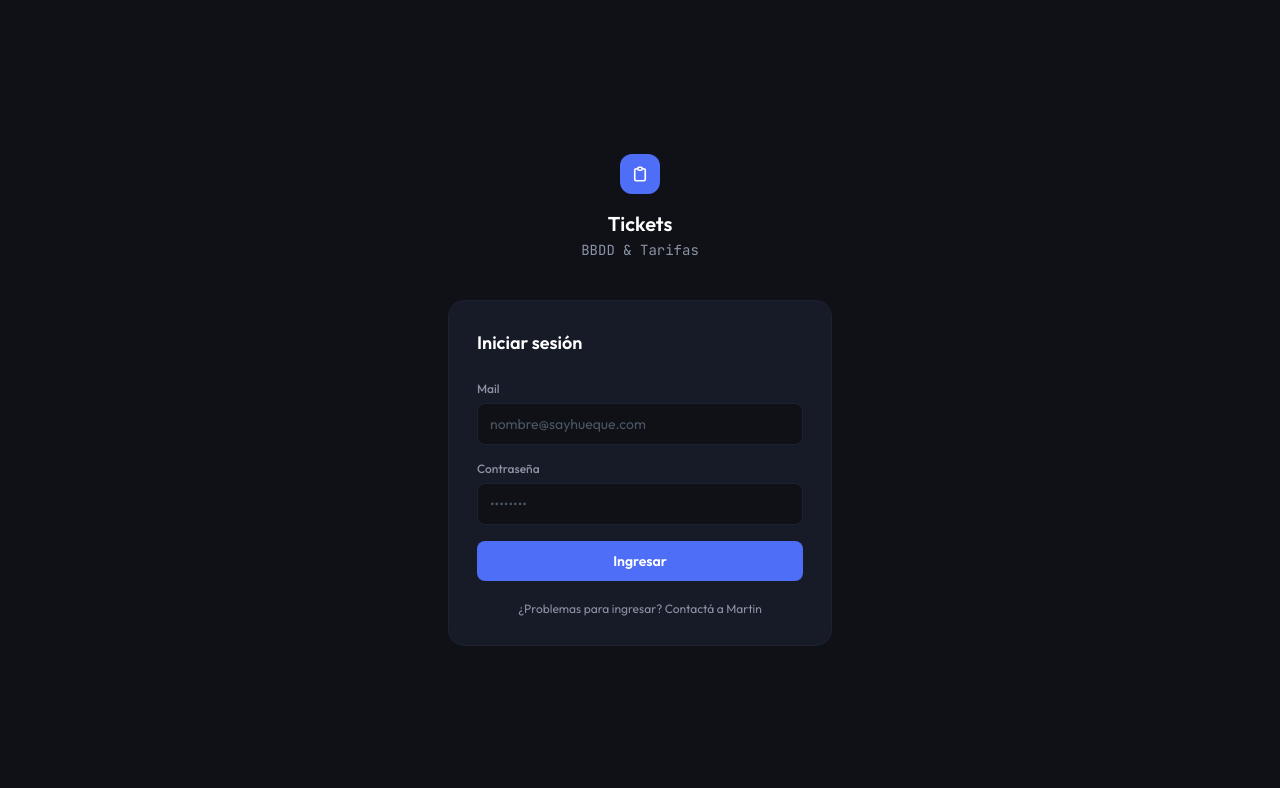
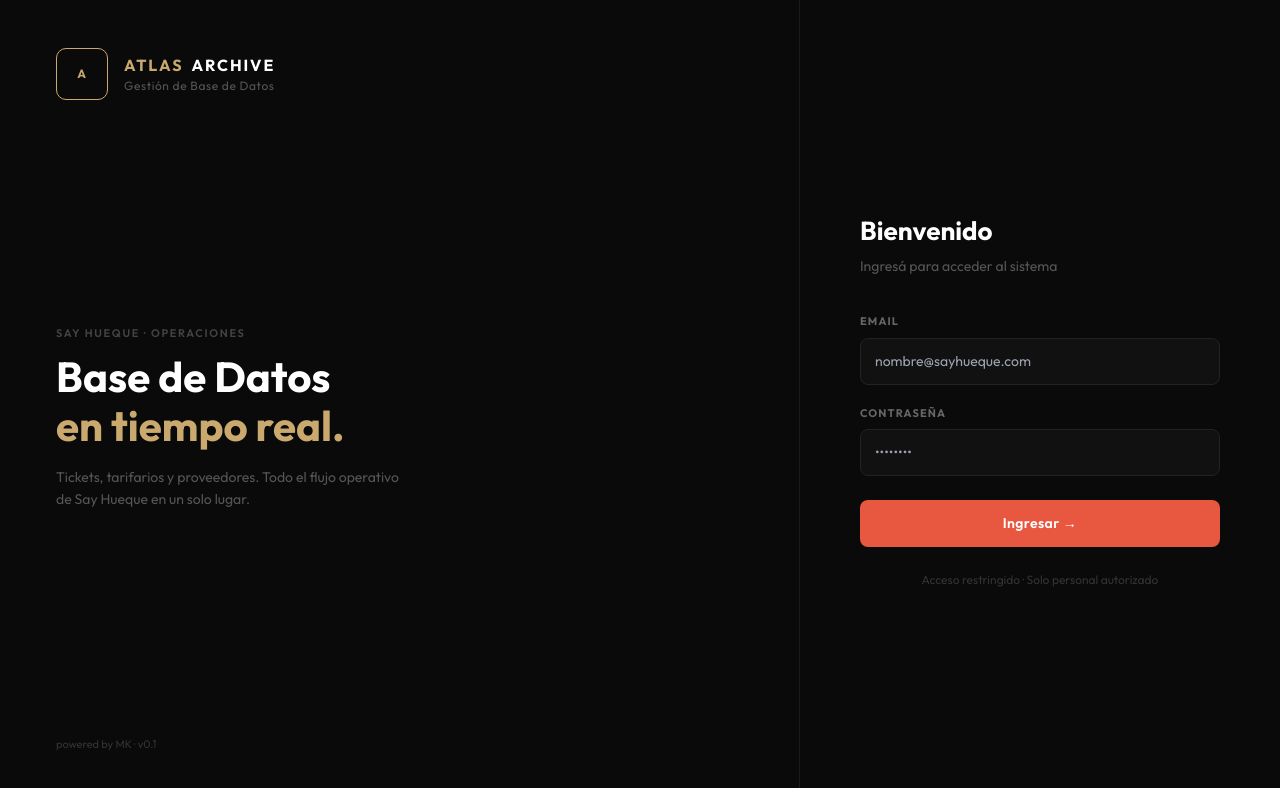
Before and after one commit to martinkSH/Tickets-BBDD, a Next.js app: page /login in a window 1280 px wide. Shown: the top 788 px of the page. Built offline with nearby package versions, Linux system fonts and the light colour scheme.

Commit message:
Update LoginForm.tsx

```diff
--- a/components/LoginForm.tsx
+++ b/components/LoginForm.tsx
@@ -25,47 +25,99 @@
   }
 
   return (
-    <div className="min-h-screen flex items-center justify-center p-4"
-      style={{ background: 'var(--sidebar-bg)', fontFamily: 'var(--font)' }}>
-      <div className="w-full max-w-sm">
-        <div className="flex flex-col items-center mb-10">
-          <div className="w-10 h-10 rounded-xl flex items-center justify-center mb-4"
-            style={{ background: 'var(--accent)' }}>
-            <svg width="18" height="18" viewBox="0 0 24 24" fill="none" stroke="white" strokeWidth="2.2" strokeLinecap="round" strokeLinejoin="round">
-              <path d="M9 5H7a2 2 0 00-2 2v12a2 2 0 002 2h10a2 2 0 002-2V7a2 2 0 00-2-2h-2M9 5a2 2 0 002 2h2a2 2 0 002-2M9 5a2 2 0 012-2h2a2 2 0 012 2" />
-            </svg>
+    <div style={{ minHeight: '100vh', display: 'flex', background: '#0a0a0a', fontFamily: "'Outfit', system-ui, sans-serif" }}>
+
+      {/* Panel izquierdo — branding */}
+      <div style={{ flex: 1, display: 'flex', flexDirection: 'column', justifyContent: 'space-between', padding: '48px 56px', borderRight: '1px solid #1a1a1a' }}>
+        {/* Logo */}
+        <div style={{ display: 'flex', alignItems: 'center', gap: 16 }}>
+          <div style={{
+            width: 52, height: 52, borderRadius: 10,
+            border: '1px solid #c9a96e',
+            display: 'flex', alignItems: 'center', justifyContent: 'center',
+            flexShrink: 0,
+          }}>
+            <span style={{ fontSize: 12, fontWeight: 800, color: '#c9a96e', letterSpacing: '0.05em' }}>A</span>
           </div>
-          <h1 className="text-white text-xl font-semibold">Tickets</h1>
-          <p className="text-sm mt-0.5" style={{ color: 'var(--sidebar-text)', fontFamily: 'var(--font-mono)' }}>BBDD & Tarifas</p>
+          <div>
+            <div style={{ display: 'flex', alignItems: 'baseline', gap: 8 }}>
+              <span style={{ fontSize: 16, fontWeight: 700, color: '#c9a96e', letterSpacing: '0.12em', textTransform: 'uppercase' }}>Atlas</span>
+              <span style={{ fontSize: 16, fontWeight: 700, color: 'white', letterSpacing: '0.12em', textTransform: 'uppercase' }}>Archive</span>
+            </div>
+            <p style={{ margin: 0, fontSize: 12, color: '#555', letterSpacing: '0.05em' }}>Gestión de Base de Datos</p>
+          </div>
         </div>
-        <div className="rounded-2xl p-7" style={{ background: '#161b27', border: '1px solid var(--sidebar-border)' }}>
-          <h2 className="text-white font-semibold text-lg mb-6">Iniciar sesión</h2>
-          <form onSubmit={handleLogin} className="space-y-4">
+
+        {/* Tagline central */}
+        <div>
+          <p style={{ margin: '0 0 12px', fontSize: 11, fontWeight: 600, color: '#444', letterSpacing: '0.15em', textTransform: 'uppercase' }}>Say Hueque · Operaciones</p>
+          <h2 style={{ margin: 0, fontSize: 42, fontWeight: 700, color: 'white', lineHeight: 1.15 }}>
+            Base de Datos<br />
+            <span style={{ color: '#c9a96e' }}>en tiempo real.</span>
+          </h2>
+          <p style={{ margin: '16px 0 0', fontSize: 14, color: '#555', lineHeight: 1.6, maxWidth: 360 }}>
+            Tickets, tarifarios y proveedores. Todo el flujo operativo de Say Hueque en un solo lugar.
+          </p>
+        </div>
+
+        <p style={{ margin: 0, fontSize: 11, color: '#333' }}>powered by MK · v0.1</p>
+      </div>
+
+      {/* Panel derecho — formulario */}
+      <div style={{ width: 480, display: 'flex', alignItems: 'center', justifyContent: 'center', padding: '48px 56px' }}>
+        <div style={{ width: '100%', maxWidth: 360 }}>
+          <h1 style={{ margin: '0 0 6px', fontSize: 26, fontWeight: 700, color: 'white' }}>Bienvenido</h1>
+          <p style={{ margin: '0 0 36px', fontSize: 14, color: '#555' }}>Ingresá para acceder al sistema</p>
+
+          <form onSubmit={handleLogin} style={{ display: 'flex', flexDirection: 'column', gap: 20 }}>
             <div>
-              <label className="block text-xs font-medium mb-1.5" style={{ color: 'var(--sidebar-text)' }}>Mail</label>
-              <input type="email" value={mail} onChange={e => setMail(e.target.value)} required
+              <label style={{ display: 'block', fontSize: 11, fontWeight: 700, color: '#666', letterSpacing: '0.1em', textTransform: 'uppercase', marginBottom: 8 }}>Email</label>
+              <input
+                type="email" value={mail} onChange={e => setMail(e.target.value)} required
                 placeholder="nombre@sayhueque.com"
-                className="w-full px-3 py-2.5 rounded-lg text-sm text-white placeholder-gray-600 focus:outline-none"
-                style={{ background: '#0f1117', border: '1px solid var(--sidebar-border)' }}
+                style={{
+                  width: '100%', padding: '12px 14px', borderRadius: 8,
+                  background: '#111', border: `1px solid ${mail ? '#c9a96e' : '#222'}`,
+                  color: 'white', fontSize: 14, outline: 'none',
+                  fontFamily: 'inherit', boxSizing: 'border-box',
+                  transition: 'border-color 0.15s',
+                }}
               />
             </div>
             <div>
-              <label className="block text-xs font-medium mb-1.5" style={{ color: 'var(--sidebar-text)' }}>Contraseña</label>
-              <input type="password" value={pass} onChange={e => setPass(e.target.value)} required
+              <label style={{ display: 'block', fontSize: 11, fontWeight: 700, color: '#666', letterSpacing: '0.1em', textTransform: 'uppercase', marginBottom: 8 }}>Contraseña</label>
+              <input
+                type="password" value={pass} onChange={e => setPass(e.target.value)} required
                 placeholder="••••••••"
-                className="w-full px-3 py-2.5 rounded-lg text-sm text-white placeholder-gray-600 focus:outline-none"
-                style={{ background: '#0f1117', border: '1px solid var(--sidebar-border)' }}
+                style={{
+                  width: '100%', padding: '12px 14px', borderRadius: 8,
+                  background: '#111', border: '1px solid #222',
+                  color: 'white', fontSize: 14, outline: 'none',
+                  fontFamily: 'inherit', boxSizing: 'border-box',
+                }}
               />
             </div>
-            {error && <p className="text-red-400 text-sm">{error}</p>}
-            <button type="submit" disabled={loading}
-              className="w-full py-2.5 rounded-lg text-white text-sm font-semibold transition-all disabled:opacity-60 mt-2"
-              style={{ background: 'var(--accent)' }}>
-              {loading ? 'Ingresando…' : 'Ingresar'}
+
+            {error && (
+              <p style={{ margin: 0, fontSize: 13, color: '#e8573f', background: 'rgba(232,87,63,0.1)', padding: '8px 12px', borderRadius: 6, border: '1px solid rgba(232,87,63,0.2)' }}>
+                {error}
+              </p>
+            )}
+
+            <button type="submit" disabled={loading} style={{
+              width: '100%', padding: '13px', borderRadius: 8, border: 'none',
+              background: loading ? '#333' : '#e8573f',
+              color: 'white', fontSize: 14, fontWeight: 600,
+              cursor: loading ? 'not-allowed' : 'pointer',
+              letterSpacing: '0.03em', transition: 'background 0.15s',
+              fontFamily: 'inherit', marginTop: 4,
+            }}>
+              {loading ? 'Ingresando…' : 'Ingresar →'}
             </button>
           </form>
-          <p className="text-center text-xs mt-5" style={{ color: 'var(--sidebar-text)' }}>
-            ¿Problemas para ingresar? Contactá a Martin
+
+          <p style={{ margin: '24px 0 0', fontSize: 12, color: '#333', textAlign: 'center' }}>
+            Acceso restringido · Solo personal autorizado
           </p>
         </div>
       </div>
```
